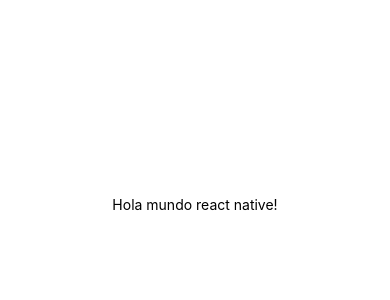
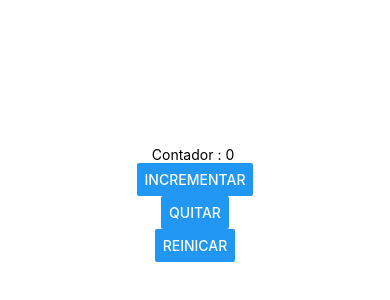
Before and after one commit to Felipesiuu/PAM212, a React Native app in the folder intro/: screen / in a window 390 px wide. Shown: the part 218-518 px from the top of the page. Built offline with nearby package versions, Linux system fonts and the light colour scheme.

Commit message:
Practica 5

```diff
--- a/intro/App.js
+++ b/intro/App.js
@@ -1,15 +1,33 @@
+//1. Import: Zona de declaraciones
 import { StatusBar } from 'expo-status-bar';
-import { StyleSheet, Text, View } from 'react-native';
+import { StyleSheet, Text, View ,Button } from 'react-native';
+import React,{useState} from 'react';
 
+// 2. Main: Zona de componentes
 export default function App() {
+
+  const[contador, setContador] = useState(0);
+
   return (
+
     <View style={styles.container}>
-      <Text>Hola mundo react native!</Text>
+
+      <Text>Contador : {contador} </Text>
+      <Button title='Incrementar' onPress={() => setContador(contador + 1)}></Button>
+      <Button title='Quitar' onPress={() => setContador(contador - 1)}></Button>
+      <Button title='Reinicar' onPress={() => setContador(0)}></Button>
+
+
       <StatusBar style="auto" />
+
     </View>
+
   );
 }
 
+
+
+// 3. Estilos: Zona de estilos
 const styles = StyleSheet.create({
   container: {
     flex: 1,
```
